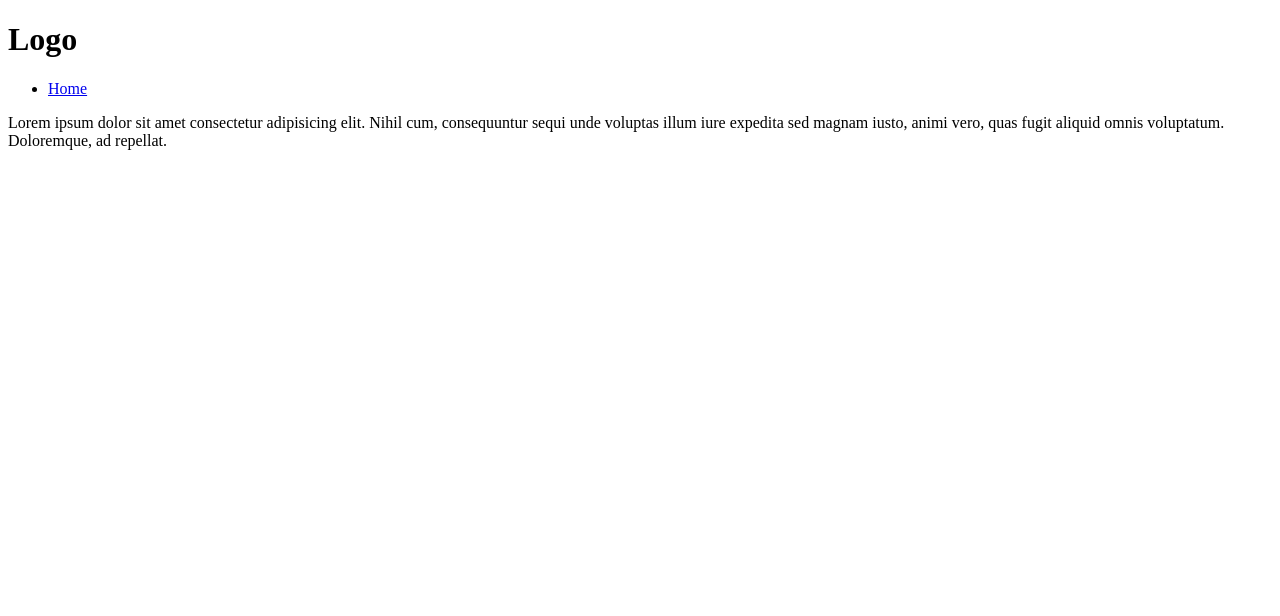
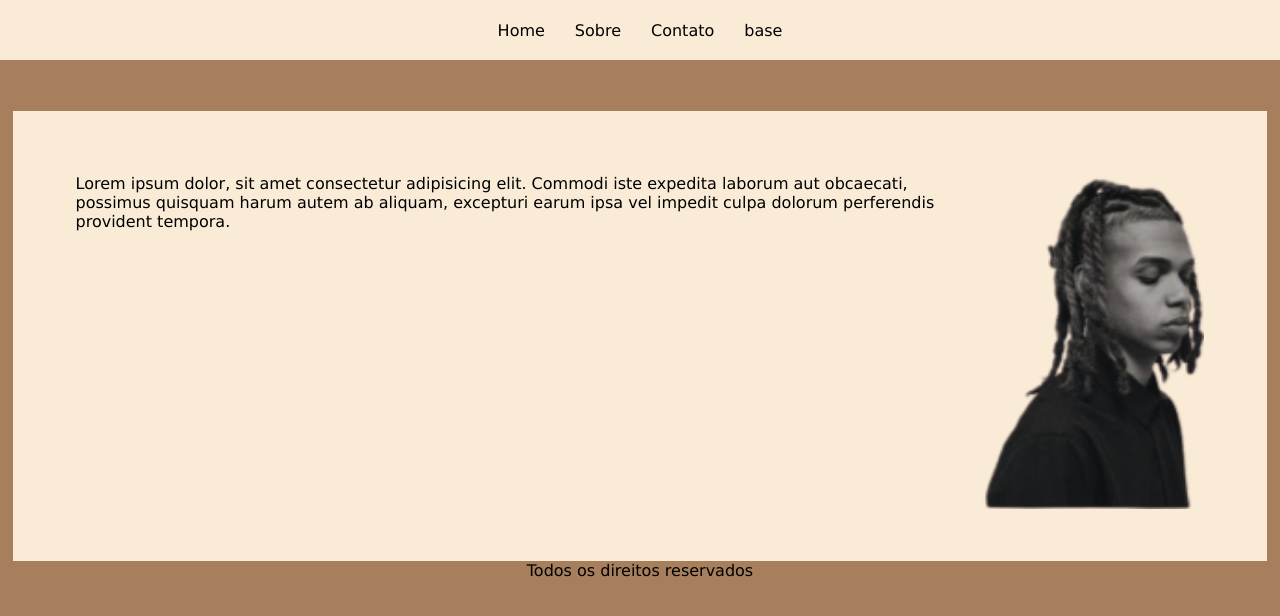
Before and after one commit to Dimi-005/MiniPortifolio, a plain HTML site: page index.html in a window 1280 px wide. Drawn offline with Linux system fonts and the light colour scheme.

Commit message:
criação do menu

```diff
--- a/index.html
+++ b/index.html
@@ -8,28 +8,31 @@
 </head>
 <body>
     <header>
-        <h1>Logo</h1>
-
-        <nav>
+        <div class="container">
+            <nav class="menu">
                 <ul>
                     <li><a href="index.html">Home</a></li>
+                    <li><a href="sobre.html">Sobre</a></li>
+                    <li><a href="contato.html">Contato</a></li>
+                    <li><a href="base.html">base</a></li>
                 </ul>
             </nav>
+        </div>
     </header>
 
     <main>
+        <section>
             <p>
-            Lorem ipsum dolor sit amet consectetur
-            adipisicing elit. Nihil cum,
-            consequuntur sequi unde voluptas
-            illum iure expedita sed magnam iusto,
-            animi vero, quas fugit aliquid omnis
-            voluptatum. Doloremque, ad repellat.
+                Lorem ipsum dolor, sit amet consectetur adipisicing elit. Commodi iste expedita laborum aut obcaecati,
+                possimus quisquam harum autem ab aliquam, excepturi earum ipsa vel impedit culpa dolorum perferendis
+                provident tempora.
+                <img class="perfil" src="img/jota.png" alt="eu" width="460px">
             </p>
+        </section>
     </main>
 
     <footer>
-
+        <p id="direitos">Todos os direitos reservados</p>
     </footer>
 
 
--- a/style.css
+++ b/style.css
@@ -0,0 +1,66 @@
+*{
+    padding: 0%;
+    margin: 0%;
+    box-sizing: border-box;
+    text-decoration: none;
+    list-style: none;
+}
+
+
+body{
+    color:rgb(0, 0, 0);
+    font-family:'Lucida Sans', 'Lucida Sans Regular', 'Lucida Grande', 'Lucida Sans Unicode', Geneva, Verdana, sans-serif ;
+    background-color: #a87f5c;
+}
+
+header{
+    background-color:antiquewhite;
+    position: sticky;
+    top: 0;
+    left: 0;
+    bottom: 0;
+    right: 0;
+    display: flex;
+    flex-direction: row;
+    justify-content: center;
+    align-items: center;
+    height: 60px;
+    padding: 0 10px;
+}
+
+.container {
+    display: flex;
+    align-items: center;
+    justify-content: space-between;
+    max-width: 1200px;
+}
+
+.menu ul{
+    display: flex;
+    flex-direction: row;
+    justify-content: space-between;
+    gap: 30px;
+}
+
+.menu ul li a{
+    color: rgb(0, 0, 0);
+}
+
+main{
+    margin-top: 4%;
+    margin-left: 1%;
+    margin-right: 1%;
+    height: 450px;
+    background-color: antiquewhite;
+}
+
+main section p{
+    display: flex;
+    text-align: left;
+    padding: 5%;
+}
+
+
+#direitos{
+    text-align: center;
+}
```
Also changed, not shown: contato.html (+26 -0 lines), sobre.html (+26 -0 lines), img/jota.png (added), 1 other file. Lines whose indentation alone changed are shown as unchanged.
